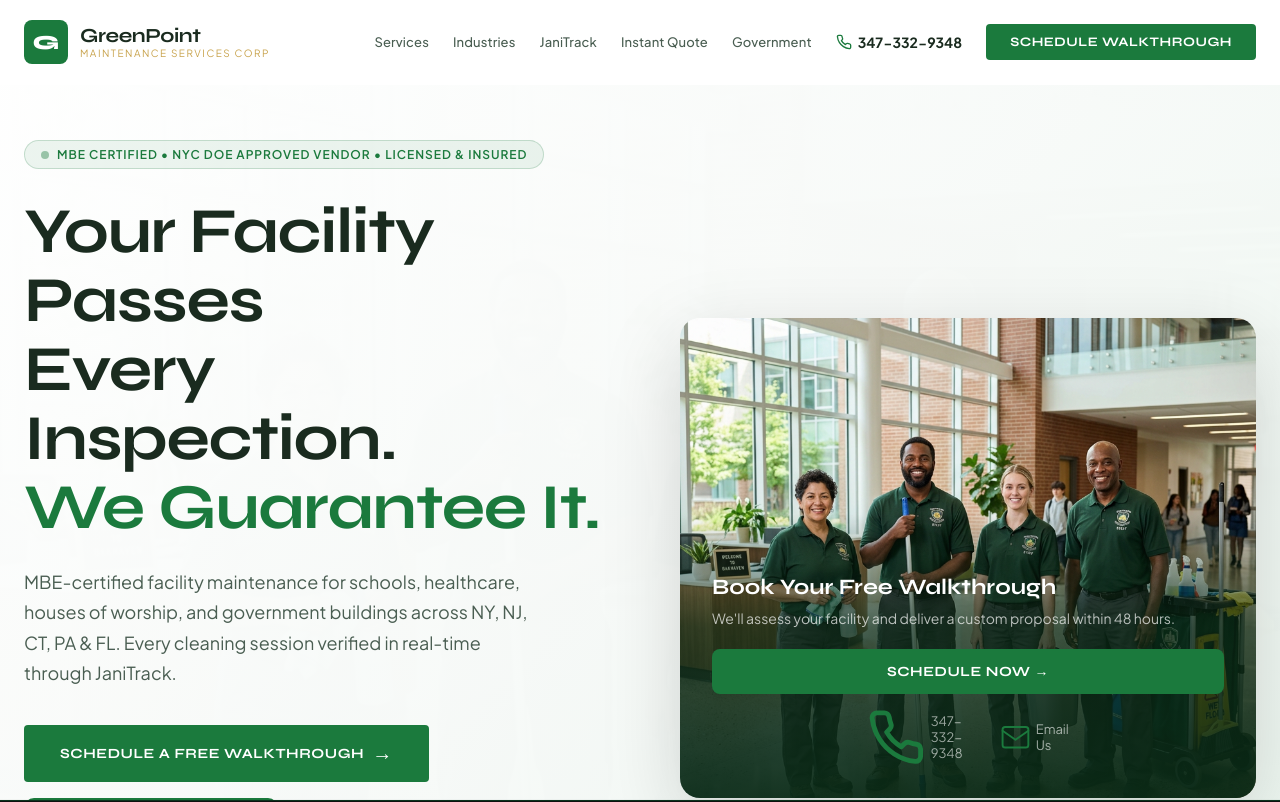
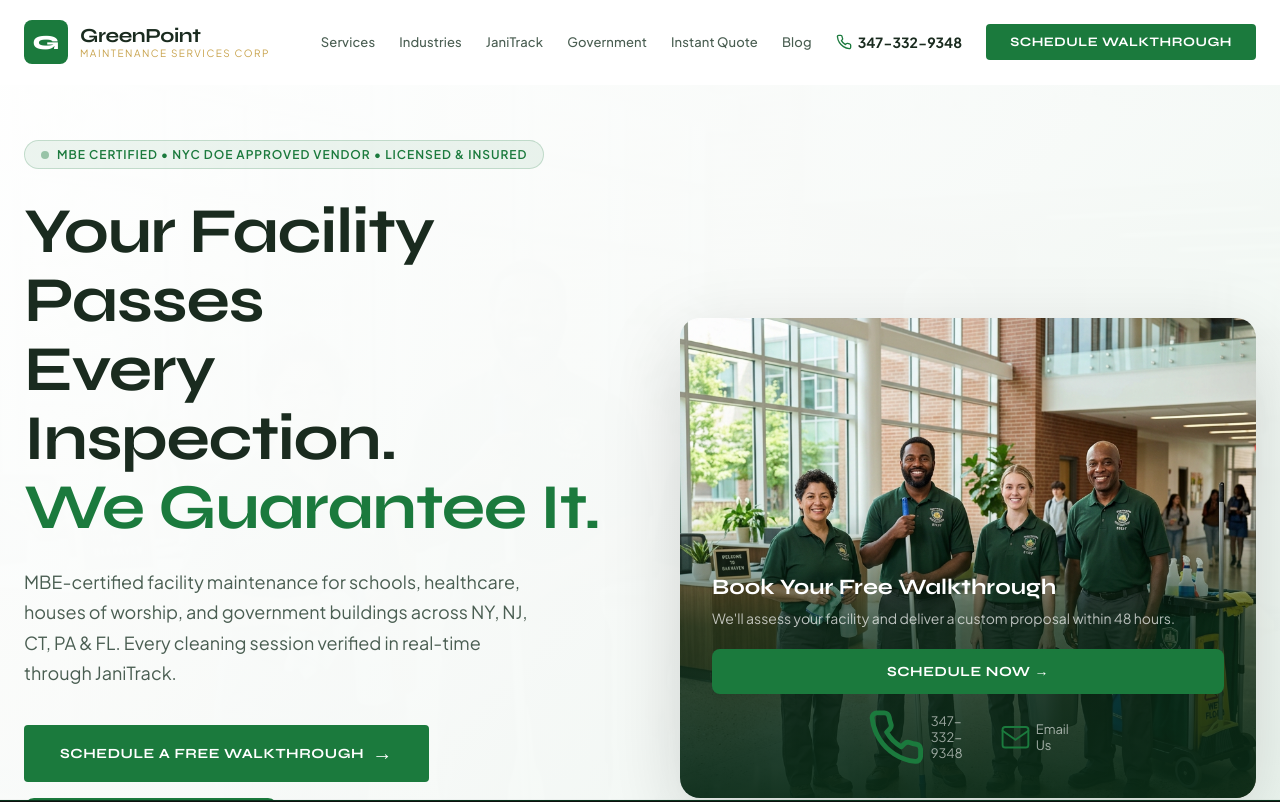
Before and after one commit to mpgarcia2003/gpms-website, a Next.js app: page / in a window 1280 px wide. Shown: the top 802 px of the page. Built offline with nearby package versions, Linux system fonts and the light colour scheme.

Commit message:
fix: add Blog link to homepage nav (uses separate NAV_ITEMS from SiteHeader)

```diff
--- a/src/components/HomePage.jsx
+++ b/src/components/HomePage.jsx
@@ -144,8 +144,9 @@
   { label: "Services", target: "services" },
   { label: "Industries", target: "industries" },
   { label: "JaniTrack", target: "janitrack" },
+  { label: "Government", target: "compliance" },
   { label: "Instant Quote", target: "quote" },
-  { label: "Government", target: "compliance" },
+  { label: "Blog", href: "/blog" },
 ];
 
 const PHONE_NUMBER = "347-332-9348";
@@ -1084,8 +1085,8 @@
           {NAV_ITEMS.map((item) => (
             <a
               key={item.label}
-              href="#"
-              onClick={(e) => { e.preventDefault(); scrollTo(item.target); }}
+              href={item.href || "#"}
+              onClick={item.href ? undefined : (e) => { e.preventDefault(); scrollTo(item.target); }}
               style={{
                 color: "#4A5E52", textDecoration: "none", fontSize: 13, fontWeight: 500,
                 fontFamily: "'Plus Jakarta Sans', sans-serif", letterSpacing: "0.01em",
@@ -1140,7 +1141,7 @@
           borderBottom: "1px solid #E2EBE5",
         }}>
           {NAV_ITEMS.map((item) => (
-            <a key={item.label} href="#" onClick={(e) => { e.preventDefault(); setMobileOpen(false); scrollTo(item.target); }}
+            <a key={item.label} href={item.href || "#"} onClick={item.href ? () => setMobileOpen(false) : (e) => { e.preventDefault(); setMobileOpen(false); scrollTo(item.target); }}
               style={{ color: "#4A5E52", textDecoration: "none", fontSize: 16, fontFamily: "'Plus Jakarta Sans', sans-serif" }}>
               {item.label}
             </a>
```
